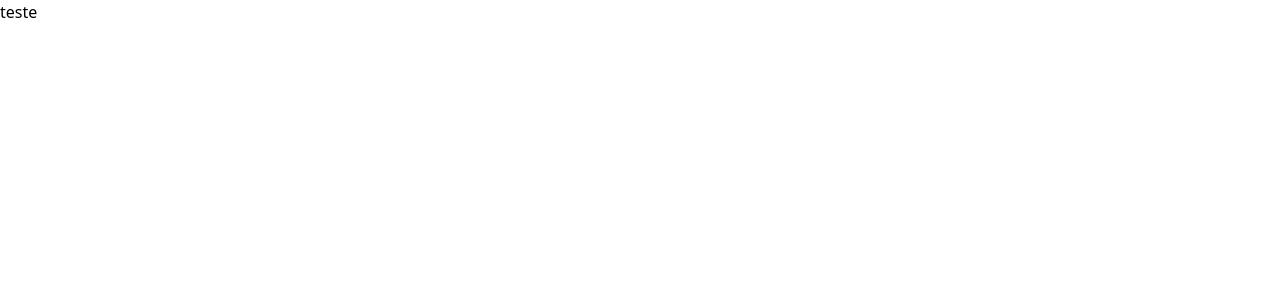
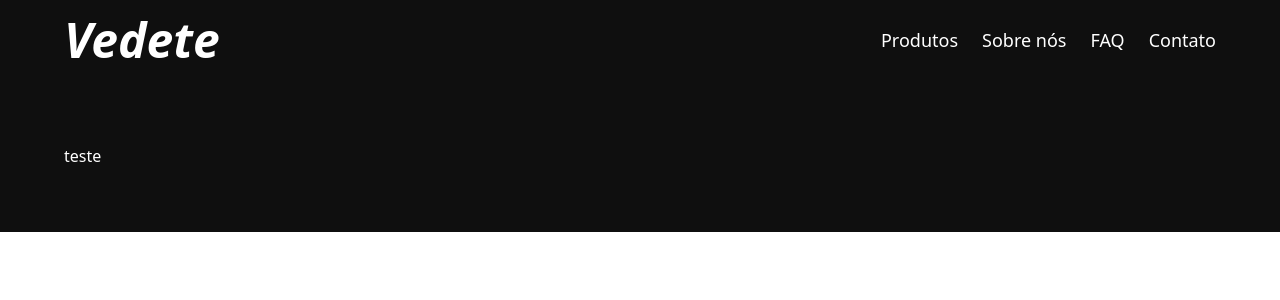
Before and after one commit to jpcardoso07/vedete-landing-page, a React (Vite) app: page /1 in a window 1280 px wide. Shown: the top 300 px of the page. Built offline with nearby package versions, Linux system fonts and the light colour scheme.

Commit message:
feat: initial navbar

```diff
--- a/src/modules/home/presentation.tsx
+++ b/src/modules/home/presentation.tsx
@@ -2,7 +2,7 @@ import type { IHomePresentation } from "./interface";
 
 export default function HomePresentation(state: Readonly<IHomePresentation>) {
   return (
-    <div className="flex flex-col">
+    <div className="flex flex-col w-full py-16 px-8 md:px-12 xl:px-16 bg-[#0f0f0f] text-white">
       <p>teste</p>
     </div>
   );
--- a/src/shared/components/navbar.tsx
+++ b/src/shared/components/navbar.tsx
@@ -1,3 +1,21 @@
 export default function Navbar() {
-  return <div></div>;
+  return (
+    <div className="flex items-center justify-between py-6 px-8 md:px-12 xl:px-16 h-[80px] bg-[#0f0f0f] text-white">
+      <span className="text-5xl font-bold italic">Vedete</span>
+      <div className="flex items-center gap-6">
+        <a target="_blank" href="" className="text-lg hover:font-semibold">
+          Produtos
+        </a>
+        <a target="_blank" href="" className="text-lg hover:font-semibold">
+          Sobre nós
+        </a>
+        <a target="_blank" href="" className="text-lg hover:font-semibold">
+          FAQ
+        </a>
+        <a target="_blank" href="" className="text-lg hover:font-semibold">
+          Contato
+        </a>
+      </div>
+    </div>
+  );
 }
```
